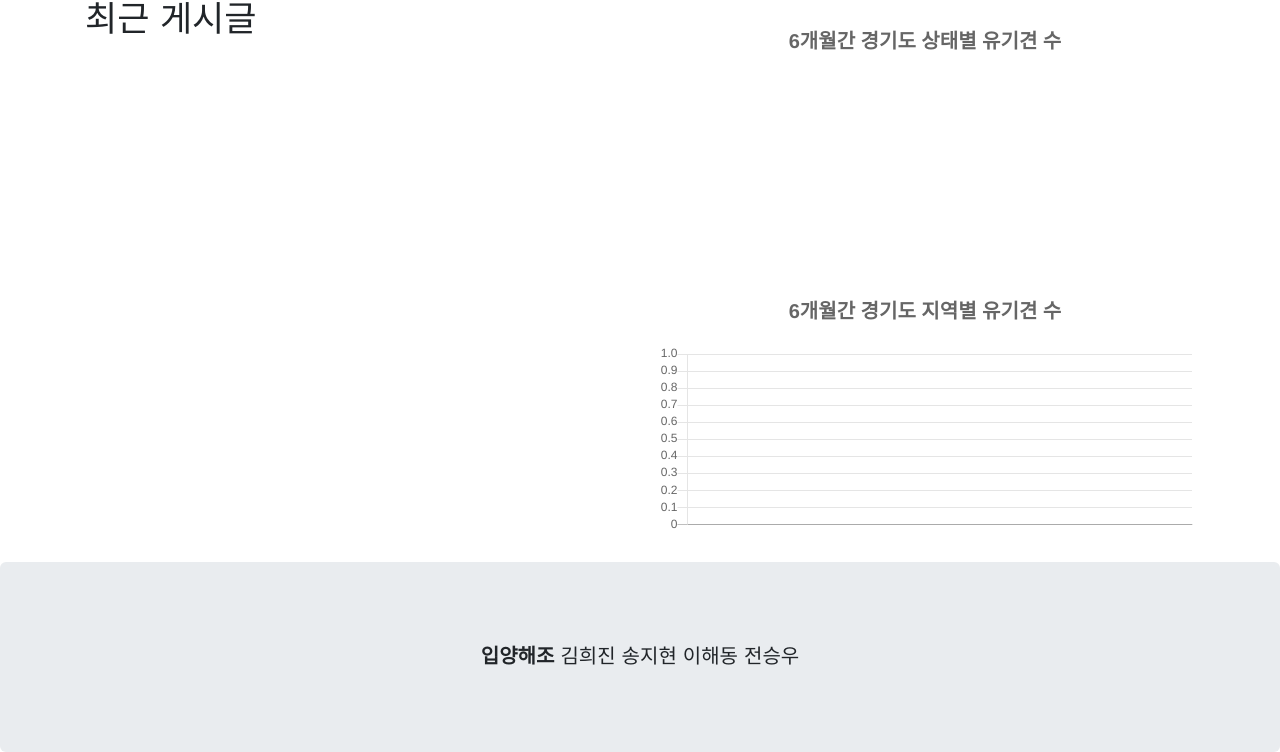
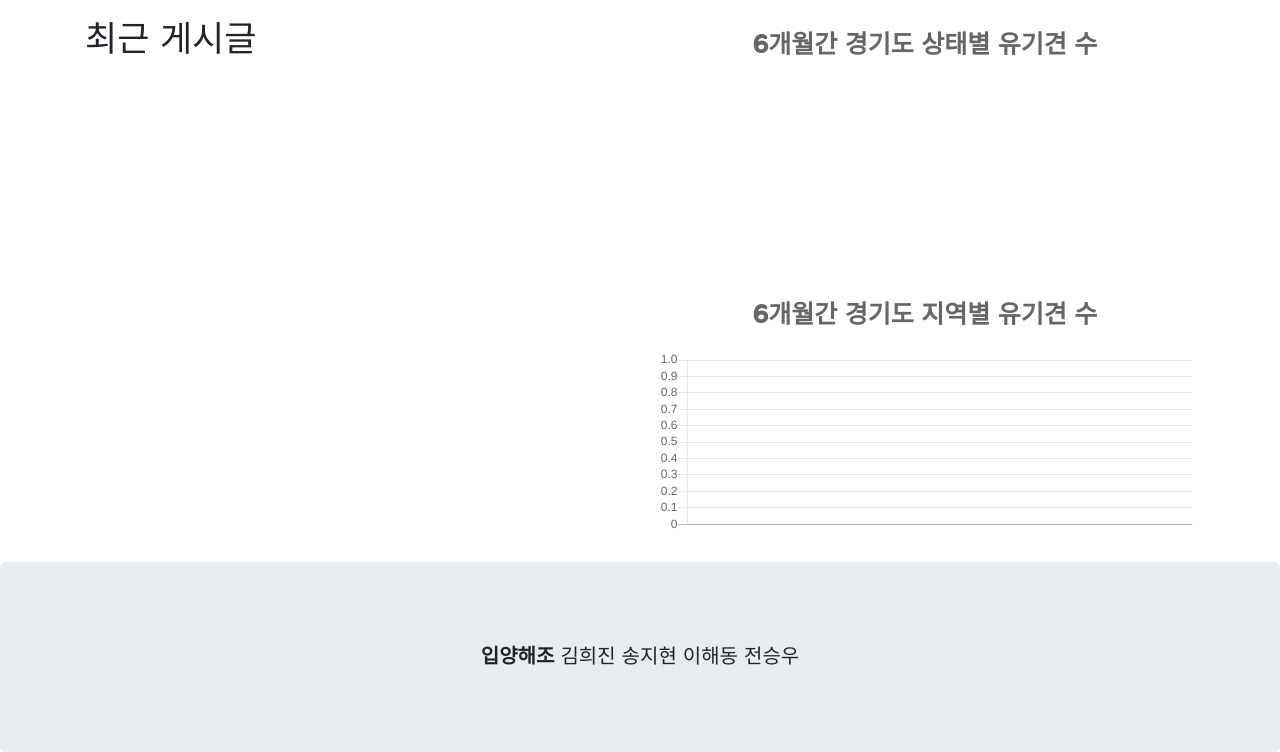
Before and after one commit to winterconnect/ProjectNSG, a Django app: page /yyApp/ in a window 1280 px wide. Shown: the part 70-822 px from the top of the page. Run offline with Django 3.2, Linux system fonts and the light colour scheme; data that the repository does not hold is empty; parts of the project's set-up code (start-up, migrations or seed data) failed here and were passed over; some libraries are stand-ins or nearby versions.

Commit message:
Modify.html 210215

```diff
--- a/yyApp/templates/yyApp/index_haedong.html
+++ b/yyApp/templates/yyApp/index_haedong.html
@@ -7,14 +7,18 @@
   <div class="container">
       <div class="row">
           <div class="col-lg-6">
-              <h3>최근 게시글</h3>
-                <div class="row row-cols-1 row-cols-2 g-2">
-                  {% for postID, path in pets %}
-                    <a href="{% url 'yyApp:post_detail' postID %}">
-                      <img class="img-thumbnail" src="http://localhost:8000/media/{{ path }}"></a>
-                  {% endfor %}
-                </div>
-            </div>
+            <p><h3>최근 게시글</h3></p>
+              <div class="row row-cols-2">
+                {% for postID, path in pets %}
+                  <div class="col">
+                    <div class="card">
+                      <a href="{% url 'yyApp:post_detail' postID %}">
+                        <img src="http://localhost:8000/media/{{ path }}" height="250" width="250"></a>
+                    </div>
+                  </div>
+                {% endfor %}
+              </div>
+          </div>
           <div class="col-lg-6">
               <canvas id="pieChart" data-url="{% url 'yyApp:chart' %}"></canvas>
               <canvas id="barChart" data-url="{% url 'yyApp:chart' %}"></canvas>
@@ -48,6 +52,7 @@
               }]
             },
             options: {
+
               responsive: true,
               legend: {
                 display: false,
@@ -56,8 +61,9 @@
               title: {
                 display: true,
                 text: '6개월간 경기도 지역별 유기견 수',
-                fontSize: 20,
+                fontSize: 25,
                 padding: 30,
+                fontFamily: 'Jua',
               },
               tooltips: {
               },
@@ -82,7 +88,6 @@
                 backgroundColor: [
                 '#006400', '#63CC63', '#7DF4B2', '#3BE0CB', '#28E7FF', '#A7EEFF',
                 ],
-                borderAlign: 'center',
                 data: data.dataPie,
               }]
             },
@@ -94,8 +99,10 @@
               title: {
                 display: true,
                 text: '6개월간 경기도 상태별 유기견 수',
-                fontSize: 20,
+                fontSize: 25,
                 padding: 30,
+                fontFamily: 'Jua',
+
               },
               tooltips: {
               },
```
